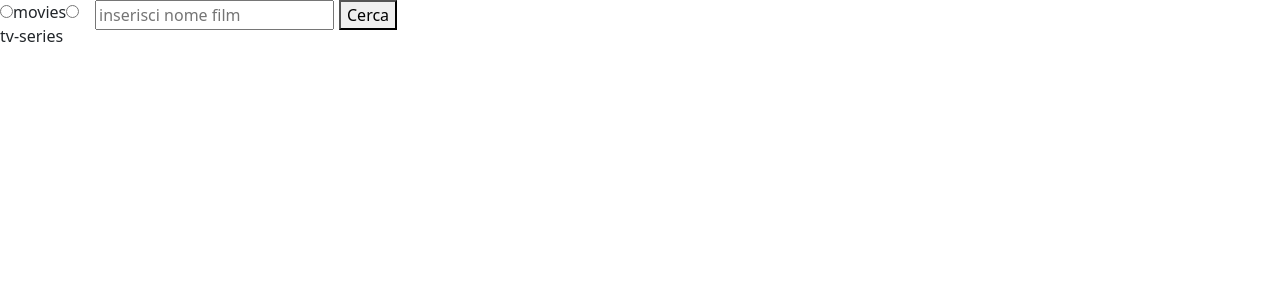
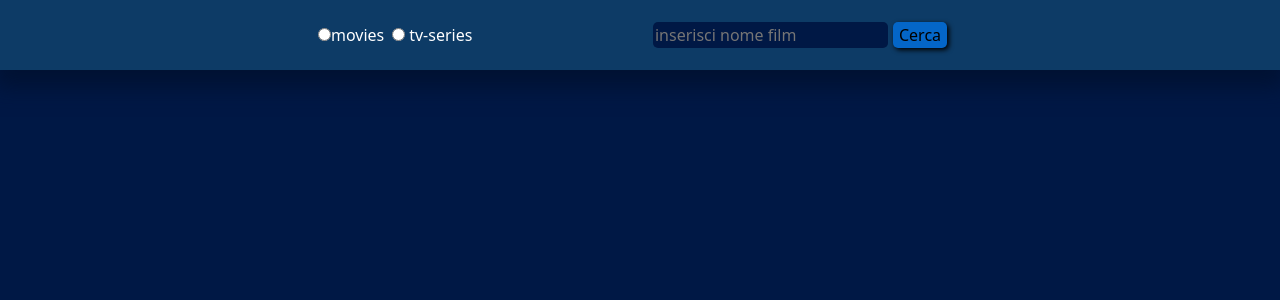
Before and after one commit to abdi-El/vue-boolflix, a Vue app: page / in a window 1280 px wide. Shown: the top 300 px of the page. Built offline with nearby package versions, Linux system fonts and the light colour scheme.

Commit message:
adding style

```diff
--- a/src/App.vue
+++ b/src/App.vue
@@ -48,7 +48,9 @@ export default {
 }
 </script>
 <style lang="scss">
- .card:hover ul{
-   transform: rotateY(180deg);
- }
+#app{
+  background-color: #001845;
+  color: white;
+  min-height: 100vh;
+}
 </style>
--- a/src/components/Film.vue
+++ b/src/components/Film.vue
@@ -1,7 +1,10 @@
 <template>
-    <div class="card">
-        <ul>
-            <img :src="`https://image.tmdb.org/t/p/w342${img}`" alt="film img">
+    <div class="card" >
+        <div class="content-i">
+            <img v-if="img != undefined " :src="`https://image.tmdb.org/t/p/w342${img}`" alt="film img" class="w-100 poster">
+            <img v-else src="https://www.omil.it/images/no_image.png" alt="film img" class="w-100 poster">
+        </div>
+        <ul class="content-d">
             <li><strong>Titolo:</strong> {{titolo}}</li>
             <li><strong>Titolo Originale:</strong> {{titoloOriginale}}</li>
             <li>
@@ -27,30 +30,57 @@ export default {
         titoloOriginale: String,
         lingua: String,
         voto: Number,
-        img: String
+        img: String,
     },
     data(){
         return{
-            newVoto: (this.voto/2).toFixed()
+            newVoto: (this.voto/2).toFixed(),
         }
-    }
+    },
 }
 </script>
 
 <style scoped lang='scss'>
     .card{
-        background-color: gray;
-        ul{
-        list-style: none;
-        margin: 2px;
-        padding: 3px;
-        transition: transform 0.7s;
-        .flag{
-        width: 25px;
+        border: none;
+        background-color: transparent;
+        padding: 10px;
+        position: relative;
+        box-shadow: none;
+        transition: box-shadow 0.2s;
+        .content-i{
+            position: relative;
+            top: 0;
+            transition: opacity 0.1s, top 0.2s;
         }
-        svg{
-            fill: yellow;
+        &:hover{
+            cursor: pointer;
+            box-shadow: 0px 0px 21px 11px #001233;
         }
+        &:hover .content-i{
+            top: -15%;
+            opacity: 0;
+        }
+        &:hover .content-d{
+            top: -50%;
+            opacity: 100%;
+        }
+        .poster{
+                border-radius:10px;
+            }
+        .content-d{
+            list-style: none;
+            position: relative;
+            top: -30%;
+            opacity: 0;
+            transition: opacity 0.1s, top 0.2s;
+            height: 0;
+            .flag{
+                width: 25px;
+             }
+             svg{
+                fill: yellow;
+            }
         }
     }
 
--- a/src/components/FilmList.vue
+++ b/src/components/FilmList.vue
@@ -1,31 +1,18 @@
 <template>
   <div class="container">
     <div class="row">
-      <div v-if="tipo == 'movie'" class="result">
       <Film
           v-for='risultato in risultati'
           :key='risultato.id'
-        :titolo="risultato.title"
-        :titoloOriginale="risultato.original_title"
+          :titolo="risultato.title || risultato.name"
+          :titoloOriginale="risultato.original_title || risultato.original_name"
           :lingua="risultato.original_language"
           :voto="risultato.vote_average"
           :img="risultato.poster_path"
-        />
-      </div>
-      <div v-else class="result">
-      <Film
-        v-for='risultato in risultati'
-        :key='risultato.id'
-        :titolo="risultato.name"
-        :titoloOriginale="risultato.original_name"
-        :lingua="risultato.original_language"
-        :voto="risultato.vote_average"
-        :img="risultato.poster_path"
+          class="col-6 col-md-3 col-lg-3"
           />
     </div>
   </div>
-  </div>
-
 </template>
 
 <script>
@@ -37,13 +24,12 @@ export default {
     },
     props:{
         risultati: Array,
-        tipo: String
+        tipo: String,
     }
 }
 </script>
 <style scoped lang='scss'>
-    .result{
-        display: flex;
-        flex-wrap: wrap;
+    .container{
+      padding:100px 0px 40px 0px  ;
     }
 </style>
--- a/src/components/Header.vue
+++ b/src/components/Header.vue
@@ -1,9 +1,9 @@
 <template>
-  <div class="container-header">
-      <div class="type">
+  <div class="container-header mb-2 w-100">
+      <div class="type w-25">
         <input type="radio" id="movies" name="type" value='movie' v-model="tipo">
-        <label for="movies">movies</label>
-        <input type="radio" id="tv-series" name="type" value='tv' v-model="tipo">
+        <label for="movies" class="me-2">movies</label>
+        <input type="radio" id="tv-series" name="type" value='tv' v-model="tipo" class="me-1">
         <label for="tv-series">tv-series</label>
       </div>
       <input type="text" placeholder="inserisci nome film" v-model.trim="nome" @keyup.enter="getData(), $emit('Cerca', filmDaCercare)">
@@ -37,13 +37,34 @@ export default {
 <style lang='scss' scoped>
     .container-header{
         display: flex;
-        align-items: flex-start;
+        align-items: center;
+        justify-content: center;
+        background-color: #0d3b66;
+        box-shadow: 0px 12px 20px 5px #001233;
+        position: fixed;
+        height: 70px;
+        z-index: 1;
         .type{
             margin: 0px 15px 0px 0px;
             width: 80px;
         }
+        &>input{
+            background-color: #001845;
+            border: none;
+            border-radius: 5px;
+            color: white;
+            outline: none;
+        }
         button{
             margin: 0px 15px 0px 5px;
+            background-color: #0466c8;
+            border-radius: 5px;
+            border: none;
+            box-shadow: 2px 2px 5px black;
+            transition: box-shadow 0.03s;
+            &:active{
+                box-shadow: none;
+            }
         }
         .error{
             color:red;
```
Lines whose indentation alone changed are shown as unchanged.
